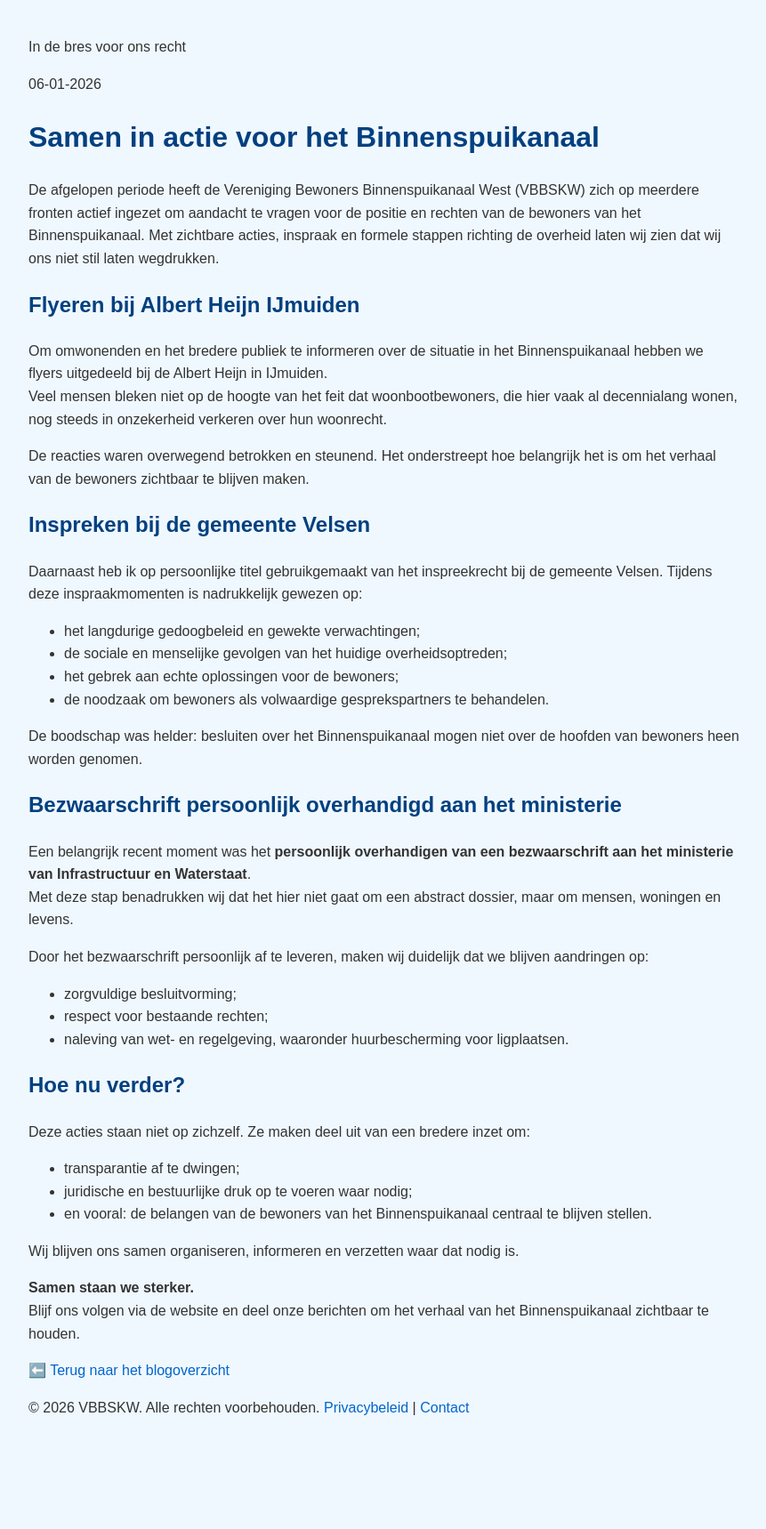
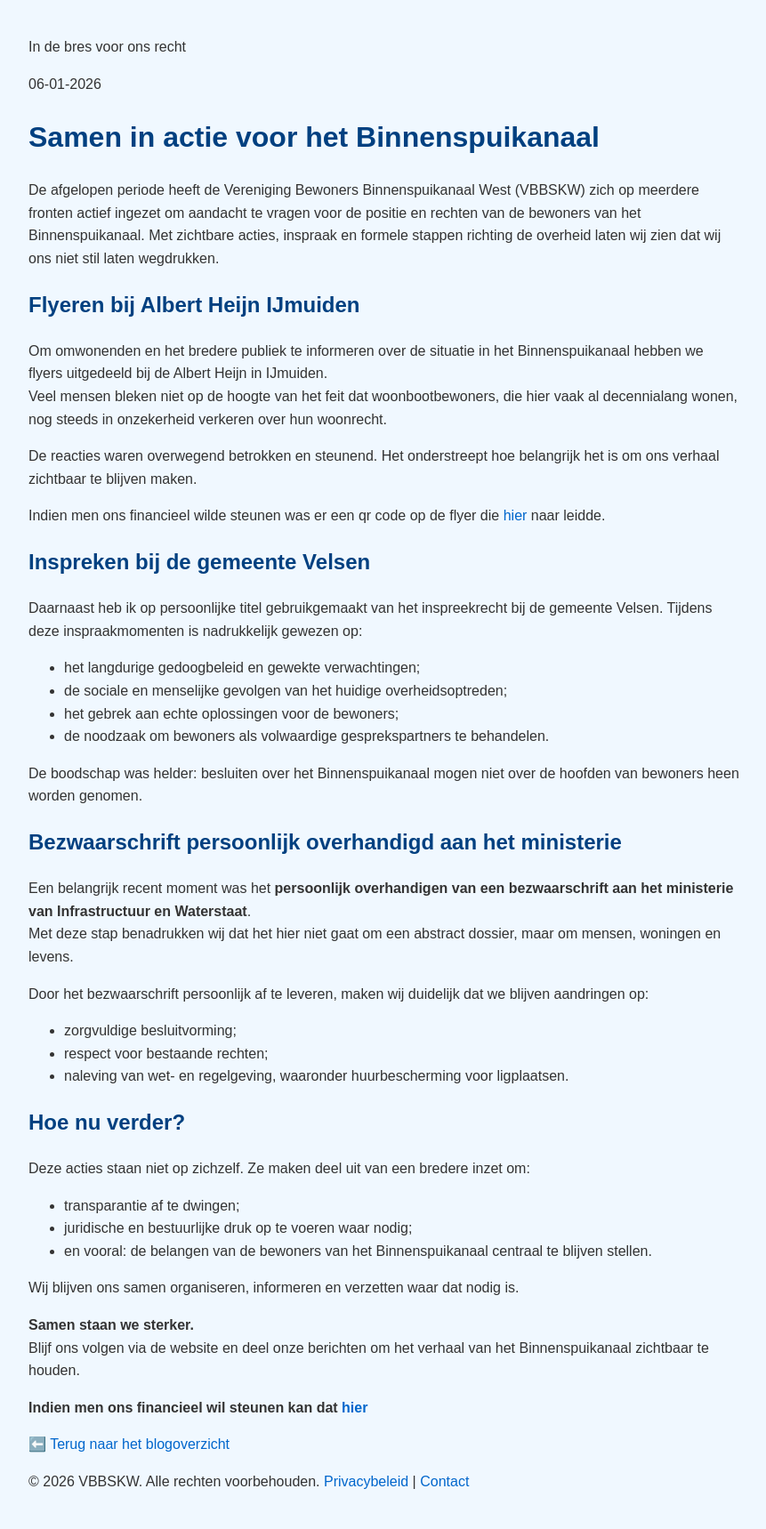
Before and after one commit to Klikblitser/VBBSKW, a Jekyll site: the page built from _posts/2026-01-06-In de bres voor ons recht.md, in a window 1280 px wide. Shown: the whole page at 89% size, without its empty margins (208-1069 px from the left). Built offline with Jekyll 4.4.1, drawn with Linux system fonts in a browser that asks for light colours; before the commit the page ends 1635 px from its top, so only the background shows below that.

Commit message:
nieuwe post

```diff
--- a/_posts/2026-01-06-In de bres voor ons recht.md
+++ b/_posts/2026-01-06-In de bres voor ons recht.md
@@ -28,7 +28,9 @@ De afgelopen periode heeft de Vereniging Bewoners Binnenspuikanaal West (VBBSKW)
 Om omwonenden en het bredere publiek te informeren over de situatie in het Binnenspuikanaal hebben we flyers uitgedeeld bij de Albert Heijn in IJmuiden.
 Veel mensen bleken niet op de hoogte van het feit dat woonbootbewoners, die hier vaak al decennialang wonen, nog steeds in onzekerheid verkeren over hun woonrecht.
 
-De reacties waren overwegend betrokken en steunend. Het onderstreept hoe belangrijk het is om het verhaal van de bewoners zichtbaar te blijven maken.
+De reacties waren overwegend betrokken en steunend. Het onderstreept hoe belangrijk het is om ons verhaal zichtbaar te blijven maken.
+
+Indien men ons financieel wilde steunen was er een qr code op de flyer die [hier](https://gofund.me/f0d5ff38a) naar leidde.
 
 ## Inspreken bij de gemeente Velsen
 
@@ -62,3 +64,5 @@ Wij blijven ons samen organiseren, informeren en verzetten waar dat nodig is.
 
 **Samen staan we sterker.**
 Blijf ons volgen via de website en deel onze berichten om het verhaal van het Binnenspuikanaal zichtbaar te houden.
+
+**Indien men ons financieel wil steunen kan dat [hier](https://gofund.me/f0d5ff38a)**
```
